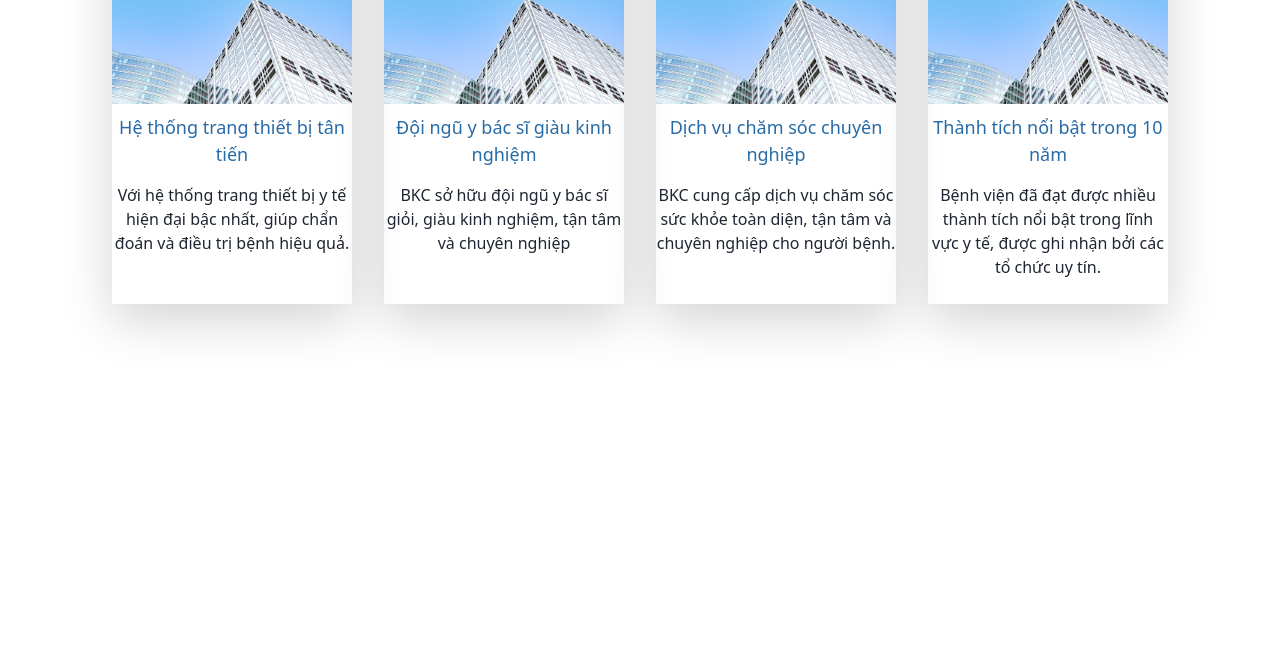
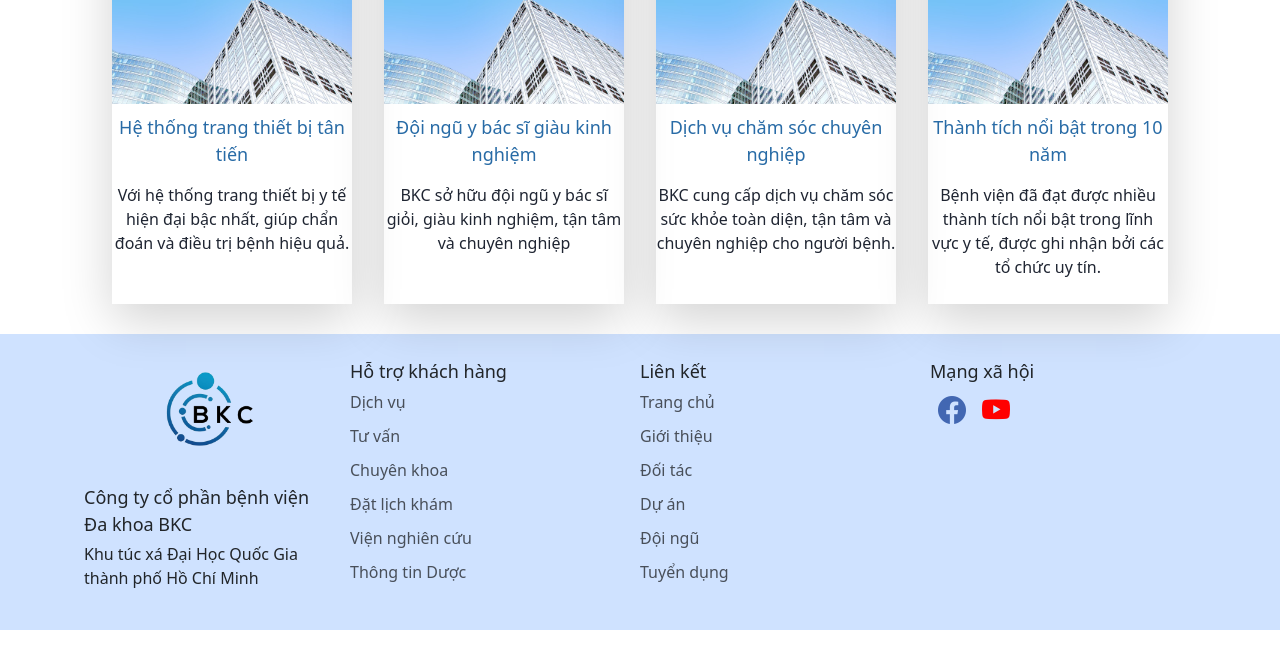
Before and after one commit to tkzero789/Hospital, a React (Create React App) app in the folder client/: page /test-home in a window 1280 px wide. Shown: the part 1900-2568 px from the top of the page. After the commit the page ends 2530 px from the top, so only its background shows below. Built offline with nearby package versions, Linux system fonts and the light colour scheme; the HTML template or start-up script is replaced by a standard one.

Commit message:
Footer section

```diff
--- a/client/src/App.js
+++ b/client/src/App.js
@@ -21,7 +21,7 @@ import ApptRequest from "./pages/apptRequest";
 
 const App = () => {
   return (
-    <div style={{ overflow: "hidden", height: "3000px" }}>
+    <div style={{ overflow: "hidden" }}>
       <ScrollToTop />
       <Routes>
         <Route path="/" element={<Navigate to="/home" replace={true} />} />
--- a/client/src/pages/testHome.js
+++ b/client/src/pages/testHome.js
@@ -8,6 +8,7 @@ import HI2 from "../assets/h7.png";
 import HI3 from "../assets/h8.png";
 import HospitalImg from "../assets/hospitalBuilding.jpg";
 import SystemImg from "../assets/systemImg.jpg";
+import Logo from "../assets/logoBKC.png";
 import TestApptForm from "../components/TestApptForm";
 
 export default function TestHome() {
@@ -353,6 +354,94 @@ export default function TestHome() {
           </div>
         </div>
       </section>
+
+      {/* FOOTER SECTION */}
+      <footer className="footer w-100 bg-primary-subtle">
+        <div className="content-container">
+          <div className="footer-wrapper">
+            <div className="c-3">
+              <div className="footer-logo-wrapper">
+                <img className="footer-logo" src={Logo} alt="Footer logo"></img>
+              </div>
+              <div className="footer-logo-header">
+                <span>Công ty cổ phần bệnh viện Đa khoa BKC</span>
+              </div>
+              <div className="footer-logo-address">
+                <span>Khu túc xá Đại Học Quốc Gia thành phố Hồ Chí Minh</span>
+              </div>
+            </div>
+            <div className="c-3">
+              <div className="footer-header">Hỗ trợ khách hàng</div>
+              <ul className="footer-list">
+                <li className="footer-item">
+                  <NavLink className="footer-item__link">Dịch vụ</NavLink>
+                </li>
+                <li className="footer-item">
+                  <NavLink className="footer-item__link">Tư vấn</NavLink>
+                </li>
+                <li className="footer-item">
+                  <NavLink className="footer-item__link">Chuyên khoa</NavLink>
+                </li>
+                <li className="footer-item">
+                  <NavLink className="footer-item__link">Đặt lịch khám</NavLink>
+                </li>
+                <li className="footer-item">
+                  <NavLink className="footer-item__link">
+                    Viện nghiên cứu
+                  </NavLink>
+                </li>
+                <li className="footer-item">
+                  <NavLink className="footer-item__link">
+                    Thông tin Dược
+                  </NavLink>
+                </li>
+              </ul>
+            </div>
+            <div className="c-3">
+              <div className="footer-header">Liên kết</div>
+              <ul className="footer-list">
+                <li className="footer-item">
+                  <NavLink className="footer-item__link">Trang chủ</NavLink>
+                </li>
+                <li className="footer-item">
+                  <NavLink className="footer-item__link">Giới thiệu</NavLink>
+                </li>
+                <li className="footer-item">
+                  <NavLink className="footer-item__link">Đối tác</NavLink>
+                </li>
+                <li className="footer-item">
+                  <NavLink className="footer-item__link">Dự án</NavLink>
+                </li>
+                <li className="footer-item">
+                  <NavLink className="footer-item__link">Đội ngũ</NavLink>
+                </li>
+                <li className="footer-item">
+                  <NavLink className="footer-item__link">Tuyển dụng</NavLink>
+                </li>
+              </ul>
+            </div>
+            <div className="c-3">
+              <div className="footer-header">Mạng xã hội</div>
+              <div className="footer-socials">
+                <NavLink className="footer-socials__link">
+                  <div className="footer-socials-icon">
+                    <span>
+                      <i class="bi bi-facebook"></i>
+                    </span>
+                  </div>
+                </NavLink>
+                <NavLink className="footer-socials__link">
+                  <div className="footer-socials-icon">
+                    <span>
+                      <i class="bi bi-youtube"></i>
+                    </span>
+                  </div>
+                </NavLink>
+              </div>
+            </div>
+          </div>
+        </div>
+      </footer>
     </>
   );
 }
--- a/client/src/styles.css
+++ b/client/src/styles.css
@@ -665,3 +665,83 @@
   font-weight: 500;
   color: rgb(31, 37, 50);
 }
+
+/* FOOTER SECTION */
+.footer {
+  margin-top: 30px;
+}
+
+.footer-wrapper {
+  display: flex;
+  justify-content: center;
+  padding-bottom: 40px;
+}
+
+.footer-logo-wrapper {
+  overflow: hidden;
+  width: 150px;
+  margin: auto;
+}
+
+.footer-logo {
+  width: 100%;
+  height: auto;
+  object-fit: contain;
+}
+
+.footer-logo-header {
+  font-size: 18px;
+  font-weight: 500;
+  padding: 0 24px;
+}
+
+.footer-logo-address {
+  padding: 0 24px;
+  margin-top: 4px;
+}
+
+.footer-header {
+  font-size: 18px;
+  font-weight: 500;
+  margin-top: 24px;
+}
+
+.footer-list {
+  list-style: none;
+  padding: 0;
+  margin: 0;
+}
+
+.footer-item {
+  padding: 5px 0;
+}
+
+.footer-item__link {
+  display: inline-block;
+  text-decoration: none;
+  color: rgba(0, 0, 0, 0.65);
+}
+
+.footer-socials__link {
+  text-decoration: none;
+}
+
+.footer-socials__link:first-child {
+  color: #4267b2;
+}
+
+.footer-socials__link:last-child {
+  color: #ff0000;
+}
+
+.footer-socials {
+  display: flex;
+}
+
+.footer-socials-icon {
+  padding: 4px 8px;
+}
+
+.footer-socials-icon span {
+  font-size: 28px;
+}
```
